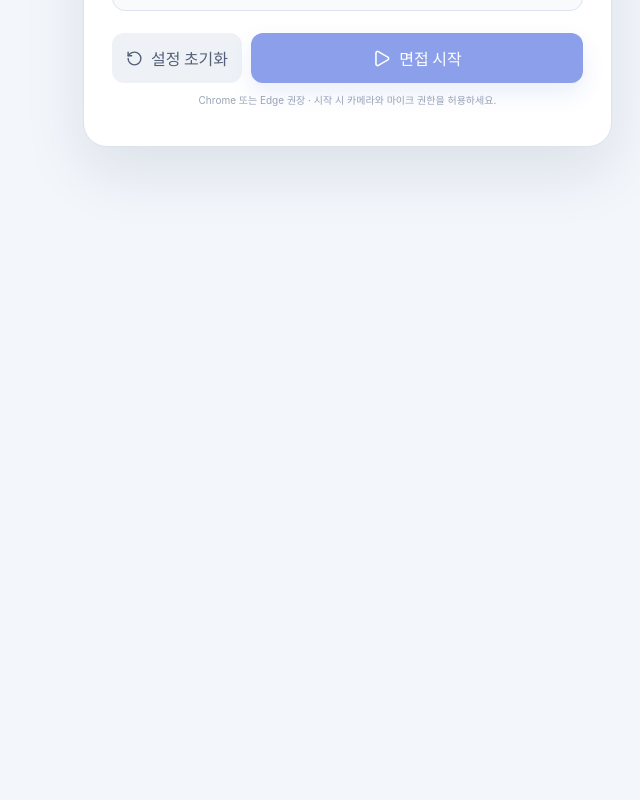
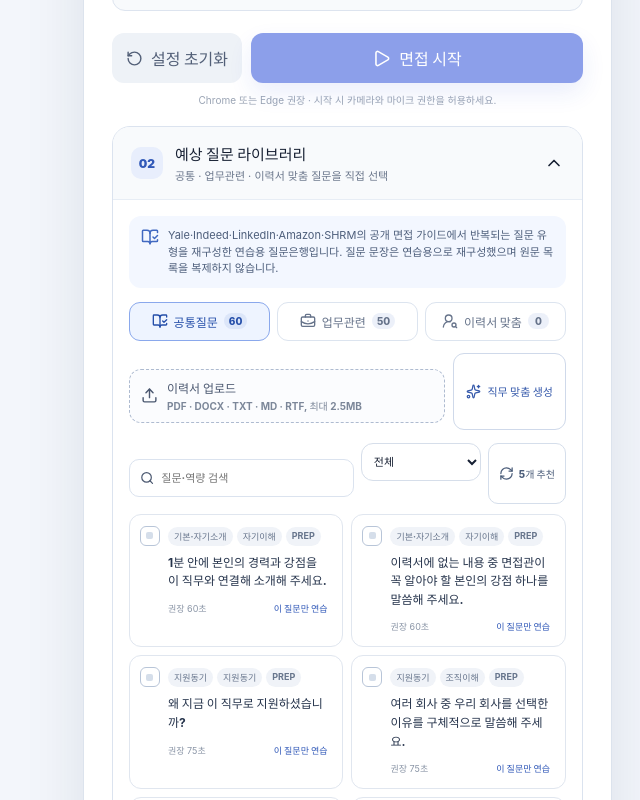
Before and after one commit to shopper12/english-conversation-app, a React (Vite) app: page / in a window 1280 px wide. Shown: the part 1000-1800 px from the top of the page, without its empty margins (640-1280 px from the left). Before the commit the page ends 1227 px from the top, so only its background shows below. Built offline with nearby package versions, Linux system fonts and the light colour scheme.

Commit message:
feat: mount interview question library

```diff
--- a/src/main.jsx
+++ b/src/main.jsx
@@ -4,11 +4,13 @@ import ReactDOM from 'react-dom/client'
 import App from './App.jsx'
 import InterviewTurnManager from './InterviewTurnManager.jsx'
 import HumanInterviewEvaluator from './HumanInterviewEvaluator.jsx'
+import QuestionLibrary from './QuestionLibrary.jsx'
 
 ReactDOM.createRoot(document.getElementById('root')).render(
   <React.StrictMode>
     <App />
     <InterviewTurnManager />
     <HumanInterviewEvaluator />
+    <QuestionLibrary />
   </React.StrictMode>,
 )
```
